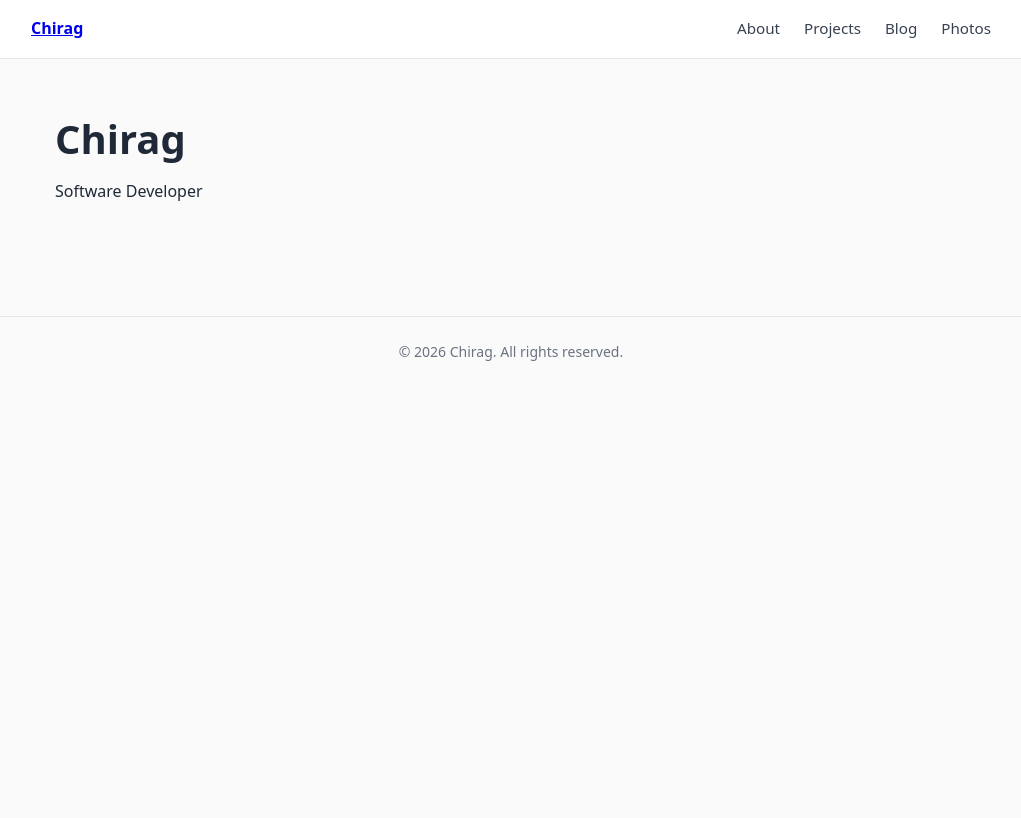
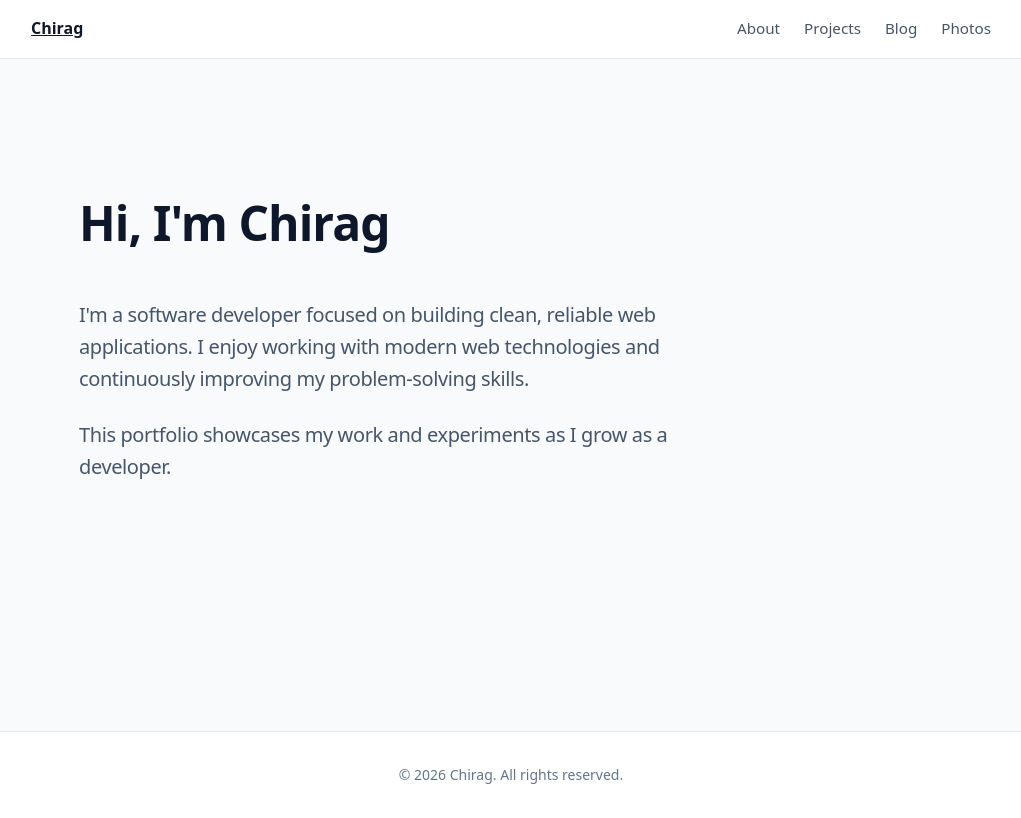
Before and after one commit to ChiragSood1/Portfolio, a Next.js app: page / in a window 1280 px wide. Shown: the whole page, without its empty margins (129-1150 px from the left). Built offline with nearby package versions, Linux system fonts and the light colour scheme.

Commit message:
feat: improve typography, spacing, and color hierarchy

```diff
--- a/app/about/page.tsx
+++ b/app/about/page.tsx
@@ -4,8 +4,8 @@ export default function AboutPage() {
       <h1>About Me</h1>
 
       <p style={{ marginTop: "1rem", maxWidth: "60ch" }}>
-        I’m Chirag, a software developer interested in building clean and
-        reliable web applications. I enjoy learning how things work under
+        I’m Chirag, a Backend developer interested in building clean and
+        reliable backend applications. I enjoy learning how things work under
         the hood and improving my skills through hands-on projects.
       </p>
 
--- a/app/components/Footer.tsx
+++ b/app/components/Footer.tsx
@@ -2,12 +2,13 @@ export default function Footer() {
   return (
     <footer
       style={{
-        borderTop: "1px solid #e5e7eb",
-        marginTop: "4rem",
-        padding: "1.5rem",
+        borderTop: "1px solid var(--color-border)",
+        marginTop: "6rem",
+        padding: "2rem 1.5rem",
         textAlign: "center",
         fontSize: "0.875rem",
-        color: "#6b7280",
+        color: "var(--color-text-tertiary)",
+        backgroundColor: "var(--color-bg)",
       }}
     >
       © {new Date().getFullYear()} Chirag. All rights reserved.
--- a/app/components/Navbar.tsx
+++ b/app/components/Navbar.tsx
@@ -11,9 +11,9 @@ export default function Navbar() {
   return (
     <header
       style={{
-        borderBottom: "1px solid #e5e7eb",
+        borderBottom: "1px solid var(--color-border)",
         padding: "1rem 1.5rem",
-        backgroundColor: "#ffffff",
+        backgroundColor: "var(--color-bg)",
       }}
     >
       <div
@@ -25,7 +25,7 @@ export default function Navbar() {
           justifyContent: "space-between",
         }}
       >
-        <Link href="/" style={{ fontWeight: 600 }}>
+        <Link href="/" style={{ fontWeight: 600, color: "var(--color-text-primary)" }}>
           Chirag
         </Link>
 
@@ -37,7 +37,7 @@ export default function Navbar() {
                   href={link.href}
                   style={{
                     textDecoration: "none",
-                    color: "#374151",
+                    color: "var(--color-text-secondary)",
                     fontSize: "0.95rem",
                   }}
                 >
--- a/app/layout.tsx
+++ b/app/layout.tsx
@@ -6,7 +6,7 @@ import Navbar from "./components/Navbar";
 import Footer from "./components/Footer";
 
 export const metadata: Metadata = {
-  title: "Chirag | Software Developer",
+  title: "Chirag | Backend Developer",
   description: "Personal portfolio of Chirag",
 };
 
--- a/app/page.tsx
+++ b/app/page.tsx
@@ -1,8 +1,30 @@
-export default function Page() {
+export default function HomePage() {
   return (
-    <div>
-      <h1>Chirag</h1>
-      <p>Software Developer</p>
-    </div>
+    <section
+      style={{
+        maxWidth: "960px",
+        margin: "0 auto",
+        padding: "4rem 1.5rem",
+        minHeight: "60vh",
+        display: "flex",
+        flexDirection: "column",
+        justifyContent: "center",
+      }}
+    >
+      <h1>Hi, I'm Chirag</h1>
+
+      <div style={{ maxWidth: "65ch", marginTop: "2rem" }}>
+        <h2>
+          I'm a software developer focused on building clean, reliable web
+          applications. I enjoy working with modern web technologies and
+          continuously improving my problem-solving skills.
+        </h2>
+
+        <h2 style={{ marginTop: "1.5rem", fontWeight: 400 }}>
+          This portfolio showcases my work and experiments as I grow as a
+          developer.
+        </h2>
+      </div>
+    </section>
   );
 }
--- a/app/styles/globals.css
+++ b/app/styles/globals.css
@@ -5,21 +5,59 @@
   padding: 0;
 }
 
+/* CSS Variables */
+:root {
+  --color-primary: #0f172a;
+  --color-accent: #3b82f6;
+  --color-accent-dark: #1e40af;
+  --color-text-primary: #0f172a;
+  --color-text-secondary: #475569;
+  --color-text-tertiary: #64748b;
+  --color-border: #e2e8f0;
+  --color-bg: #ffffff;
+  --color-bg-subtle: #f8fafc;
+}
+
 /* Base document */
+html {
+  scroll-behavior: smooth;
+}
+
 body {
   font-family: system-ui, -apple-system, BlinkMacSystemFont, "Segoe UI",
     sans-serif;
-  background-color: #fafafa;
-  color: #1f2937;
+  background-color: var(--color-bg-subtle);
+  color: var(--color-text-primary);
   line-height: 1.6;
 }
 
 /* Headings */
+h1, h2, h3, h4, h5, h6 {
+  font-weight: 700;
+  letter-spacing: -0.02em;
+  color: var(--color-text-primary);
+}
+
 h1 {
-  font-size: 2.5rem;
-  margin-bottom: 0.5rem;
+  font-size: 3rem;
+  line-height: 1.2;
+  margin-bottom: 1rem;
+  font-weight: 800;
+}
+
+h2 {
+  font-size: 1.25rem;
+  line-height: 1.6;
+  color: var(--color-text-secondary);
+  font-weight: 400;
+  margin-bottom: 1rem;
+}
+
+h3 {
+  font-size: 1.125rem;
 }
 
 p {
-  max-width: 60ch;
+  max-width: 65ch;
+  color: var(--color-text-secondary);
 }
```
